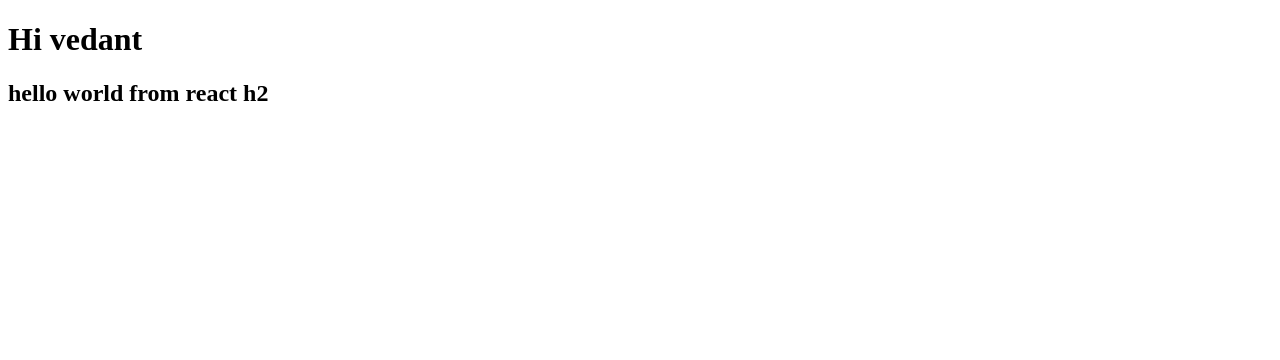
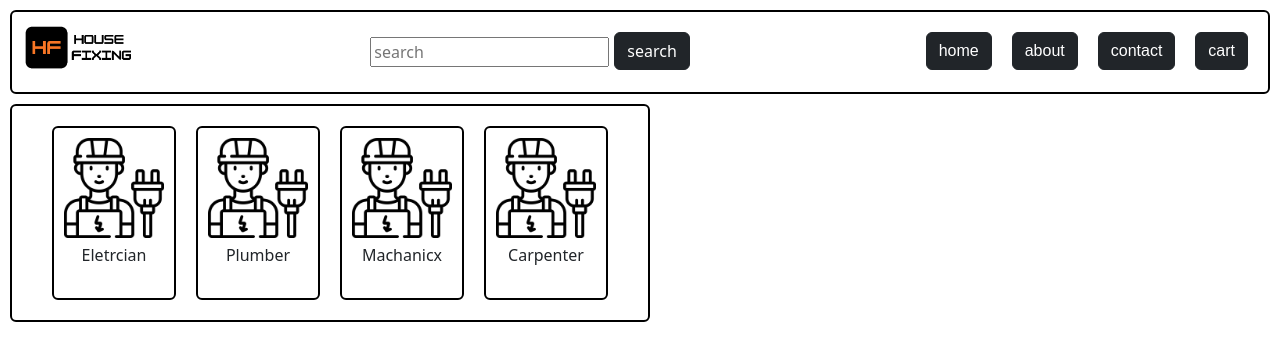
Before and after one commit to vedant101official/React-test-project-one, a React app: page / in a window 1280 px wide. Built offline with nearby package versions, Linux system fonts and the light colour scheme.

Commit message:
feat: Updated code

```diff
--- a/App.js
+++ b/App.js
@@ -1,30 +1,98 @@
 import React from "react";
 import ReactDOM from "react-dom/client";
+import HfLogo from "./Images/HF_logo.png";
+import ElectricianImg from "./Images/electrician.png";
+import "bootstrap/dist/css/bootstrap.css";
 
-const heading = React.createElement(
-    "h1",
-    { id: "heading" },
-    "hello world from react "
-);
+const RenderNavContainer = ({ navVal }) => {
+  return (
+    <li>
+      <button type="button" class="btn btn-dark" value={navVal}>
+        {navVal}
+      </button>
+    </li>
+  );
+};
 
-const parents = React.createElement(
-    "div",
-    { id: "parents" },
-    React.createElement(
-        "div",
-        { id: "child" },
-        [React.createElement(
-            "h1",
-            {},
-            "Hi vedant "
-        ),
-        React.createElement(
-            "h2",
-            {},
-            "hello world from react h2"
-        )]
+const Header = () => {
+  return (
+    <div className="header-container border border-2 border-black rounded">
+      <div className="header-logo-container">
+        <img className="logo-image" src={HfLogo} />
+      </div>
+      <div className="header-search-container">
+        <form className="header-search-bar-container">
+          <div className="header-search-bar-input">
+            <input type="search" placeholder="search"></input>
+          </div>
+          <div className="header-search-bar-button">
+            <button class="btn btn-dark" type="submit">
+              search
+            </button>
+          </div>
+        </form>
+      </div>
+      <div className="header-navigation-container">
+        <ul>
+          <RenderNavContainer navVal="home" />
+          <RenderNavContainer navVal="about" />
+          <RenderNavContainer navVal="contact" />
+          <RenderNavContainer navVal="cart" />
+        </ul>
+      </div>
+    </div>
+  );
+};
 
-    )
-)
+const BodyCardComponent = ({ cardComponentName, cardComponentImg }) => {
+  return (
+    <div className="body-card-container border border-2 border-black rounded">
+      <div className="body-card-container-image">
+        <img
+          className="body-card-image"
+          src={cardComponentImg}
+          alt={cardComponentName}
+        />
+      </div>
+      <div className="body-card-container-title">
+        <p>{cardComponentName}</p>
+      </div>
+    </div>
+  );
+};
+
+const Body = () => {
+  return (
+    <div className="body-continer border border-2 border-black rounded ">
+      <BodyCardComponent
+        cardComponentName="Eletrcian"
+        cardComponentImg={ElectricianImg}
+      />
+      <BodyCardComponent
+        cardComponentName="Plumber"
+        cardComponentImg={ElectricianImg}
+      />
+      <BodyCardComponent
+        cardComponentName="Machanicx"
+        cardComponentImg={ElectricianImg}
+      />
+      <BodyCardComponent
+        cardComponentName="Carpenter"
+        cardComponentImg={ElectricianImg}
+      />
+    </div>
+  );
+};
+
+const Layout = () => {
+  return (
+    <div className="main-container">
+      <Header />
+      <Body />
+    </div>
+  );
+};
+
 const root = ReactDOM.createRoot(document.getElementById("root"));
-root.render(parents);
+
+root.render(<Layout />);
--- a/index.css
+++ b/index.css
@@ -1,3 +1,74 @@
-#heading {
-    color: aqua;
+.header-container {
+    display: flex;
+    background-color: white;
+    justify-content: space-between;
+    margin: 10px;
 }
+
+.header-logo-container {
+    display: flex;
+    padding: 5px;
+    margin: 5px;
+}
+
+.logo-image {
+    height: 50px;
+}
+
+.header-search-container {
+    display: flex;
+    padding: 5px;
+    margin: 5px;
+}
+
+.header-search-bar-container {
+    display: flex;
+    padding: 5px;
+    margin: 5px;
+}
+
+.header-search-bar-input > input{
+    margin: 5px;
+}
+
+
+.header-navigation-container > ul{
+    display: flex;
+    padding: 5px;
+    margin: 5px;
+    list-style-type: none;
+}
+
+.header-navigation-container > ul > li {
+    padding: 0px;
+    margin: 10px;
+    font-family: Arial, Helvetica, sans-serif;
+    font-size: 12px;
+    text-transform: uppercase;
+}
+
+.body-continer {
+    display: flex;
+    justify-content: center;
+    width: 50%;
+    padding: 10px;
+    margin: 10px
+}
+
+.body-card-container {
+    display: grid;
+    padding: 10px;
+    margin: 10px;
+}
+
+.body-card-container-title {
+    padding: 5px;
+    display: flex;
+    justify-content: center;
+}
+
+
+
+.body-card-image {
+    height: 100px;
+}
--- a/index.html
+++ b/index.html
@@ -10,11 +10,9 @@
 
 <body>
     <div id="root">
-        <div>
-            <h1>
-            </h1>
-        </div>
-
+        <h1>
+            Not render
+        </h1>
         <script type="module" src="./App.js"></script>
     </div>
 </body>
```
Also changed, not shown: package.json (+7 -1 lines), Images/HF_logo.png (added), Images/electrician.png (added), dist/index.html, 7 other files.
